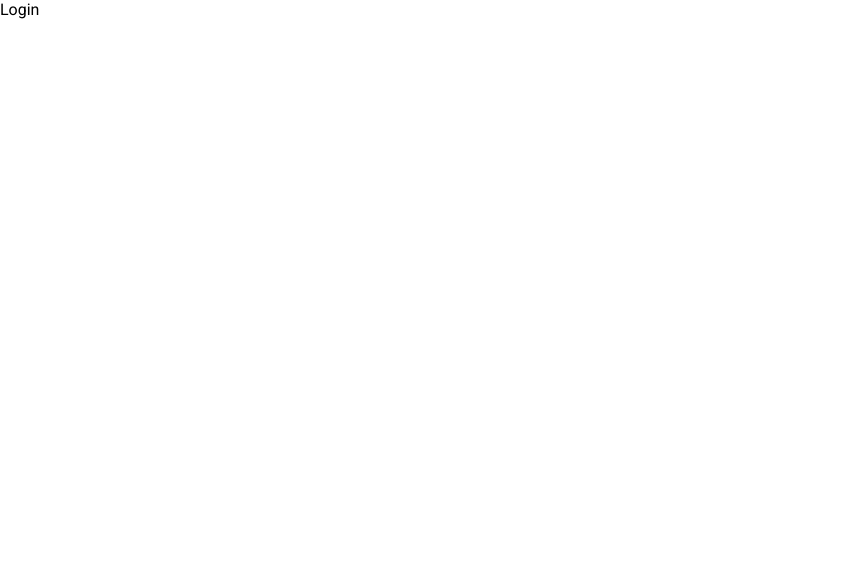
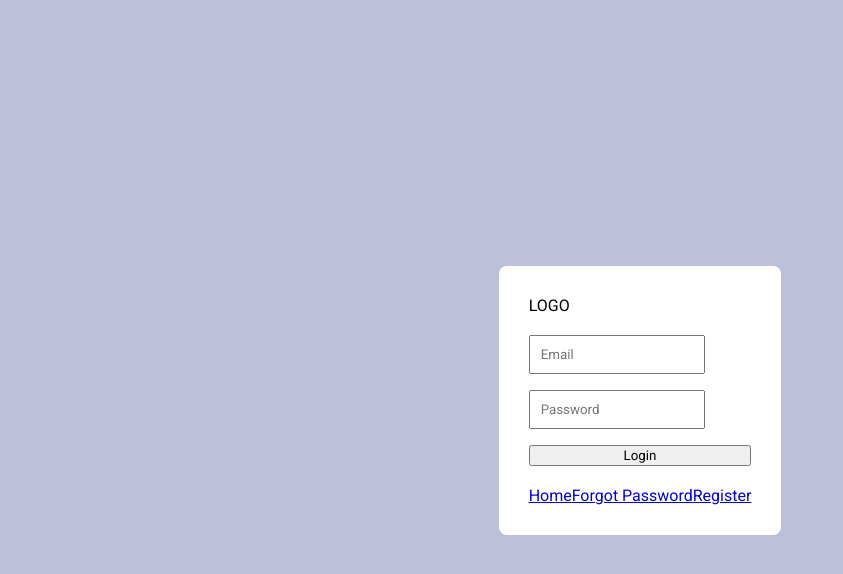
Before and after one commit to Bawanthathilan/MERN-Inventory, a React (Create React App) app in the folder frontend/: page /login in a window 1280 px wide. Shown: the top 574 px of the page, without its empty margins (0-843 px from the left). Built offline with nearby package versions, Linux system fonts and the light colour scheme.

Commit message:
add login screem - need to styling

```diff
--- a/frontend/src/pages/auth/Login.js
+++ b/frontend/src/pages/auth/Login.js
@@ -1,9 +1,31 @@
-import React from 'react'
+import React from "react";
+import "./login.scss";
 
 const Login = () => {
   return (
-    <div>Login</div>
-  )
-}
+    <div className="login_container">
+      <div className="form">
+        <div className="form__header">LOGO</div>
+        <div className="form__body">
+          <form>
+            <input type="email" placeholder="Email" className="form__input" />
+            <input
+              type="password"
+              placeholder="Password"
+              className="form__input"
+            />
+            <button type="submit" className="form__button">
+              Login
+            </button>
+          </form>
 
-export default Login
+          <a href="/">Home</a>
+          <a href="/forgot">Forgot Password</a>
+          <a href="/register">Register</a>
+        </div>
+      </div>
+    </div>
+  );
+};
+
+export default Login;
--- /dev/null
+++ b/frontend/src/pages/auth/login.scss
@@ -0,0 +1,37 @@
+.login_container {
+  height: 100vh;
+  background-color: #bcc0d9;
+  display: flex;
+  flex-direction: column;
+  justify-content: center;
+  align-items: center;
+
+  .form {
+    padding: 30px 30px;
+    background-color: white;
+
+    border-radius: 8px;
+    display: flex;
+    flex-direction: column;
+
+    .form__body {
+      margin-top: 20px;
+
+      form {
+        display: flex;
+        flex-direction: column;
+        align-items: flex-start;
+        gap: 1rem;
+
+        .form__input {
+          padding: 10px;
+        }
+
+        .form__button {
+          width: 100%;
+          margin-bottom: 20px;
+        }
+      }
+    }
+  }
+}
```
